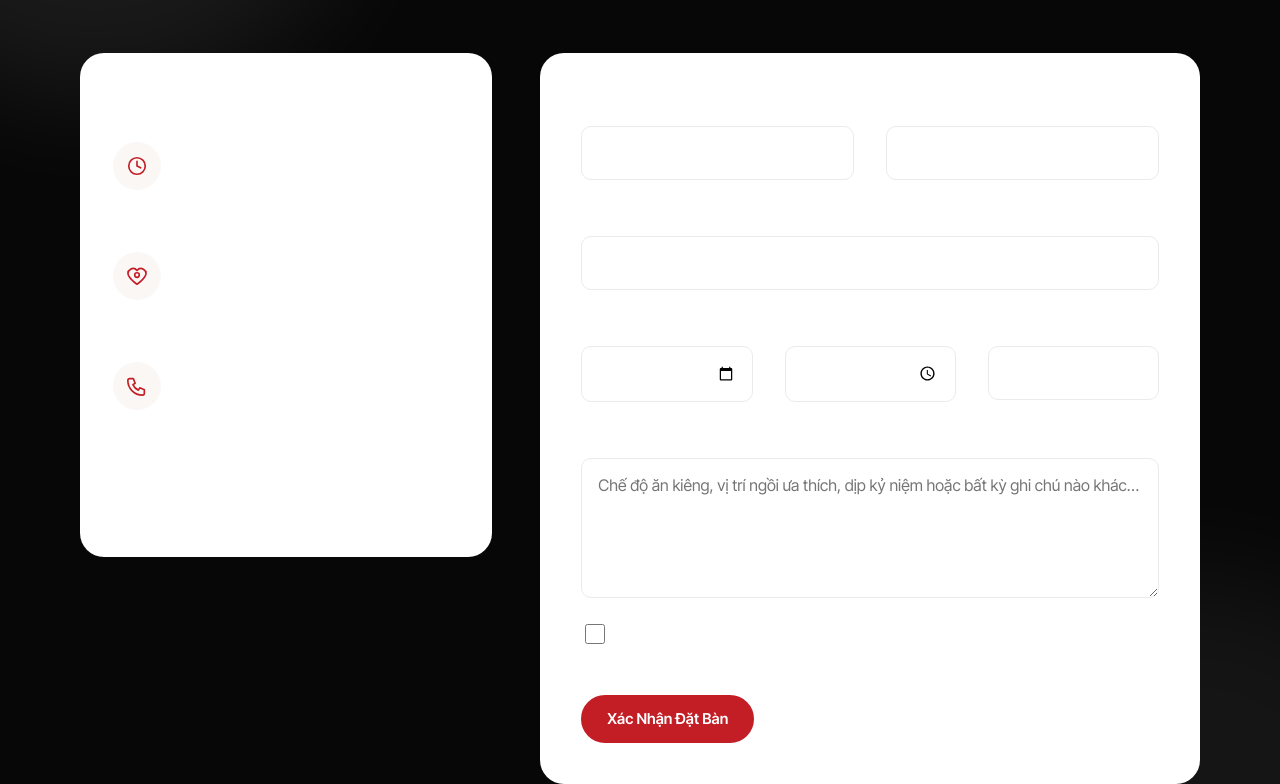
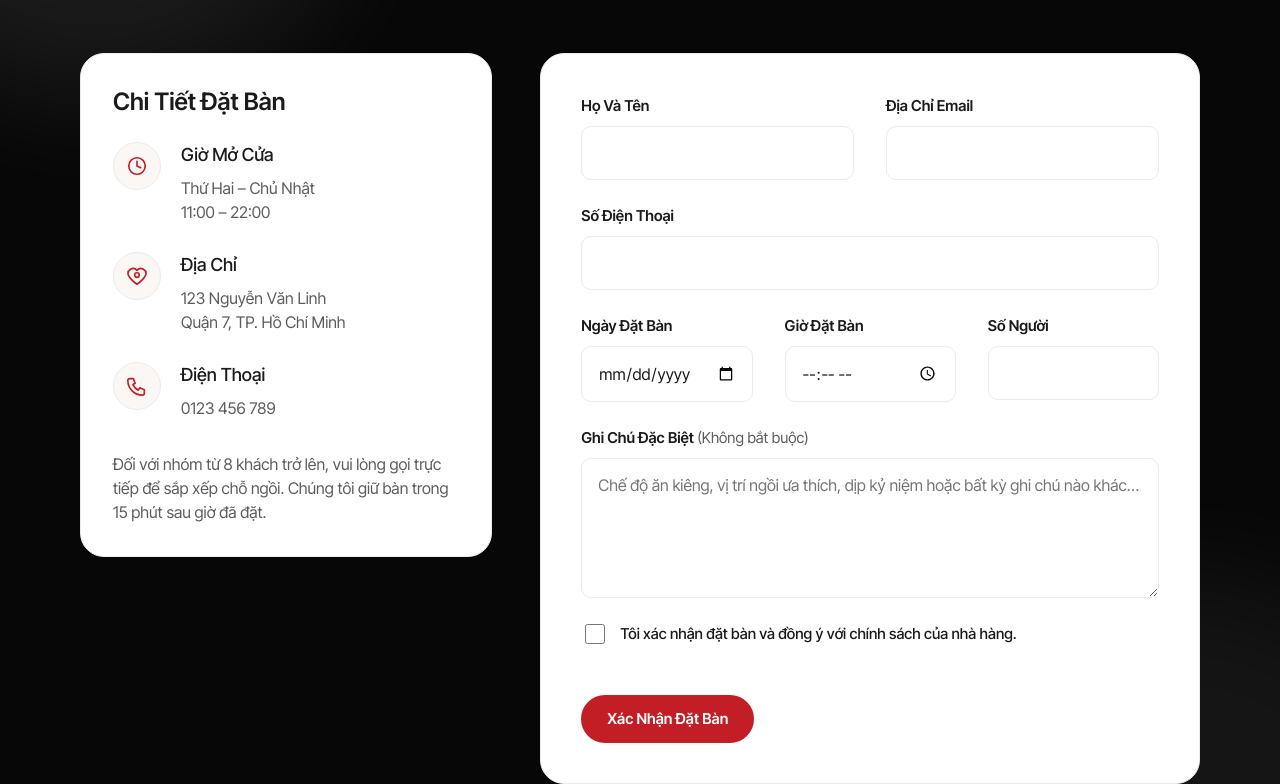
Before and after one commit to NguyenMinhHuy0315/0101_03-EATO-, a plain HTML site: page reservation.html in a window 1280 px wide. Shown: the part 775-1559 px from the top of the page. Drawn offline with Linux system fonts and the light colour scheme.

Commit message:
Fix reservation page text color

```diff
--- a/reservation.html
+++ b/reservation.html
@@ -19,8 +19,12 @@
   @media (max-width: 899px) {
     .reservation-layout { grid-template-columns: 1fr; }
   }
-  .info-panel {
+  .info-panel,
+  .form-card {
     background: var(--color-white);
+    color: #1a1a1a;
+    --color-text-muted: #5c5c5c;
+    --color-abu-stroke: #ebebeb;
     border: 1px solid var(--color-abu-stroke);
     border-radius: var(--radius-lg);
     padding: 32px;
@@ -28,9 +32,6 @@
   .info-panel .feature-list { gap: 28px; }
   .info-panel .feature-item .feature-icon { width: 48px; height: 48px; }
   .form-card {
-    background: var(--color-white);
-    border: 1px solid var(--color-abu-stroke);
-    border-radius: var(--radius-lg);
     padding: 40px;
   }
   @media (max-width: 599px) {
```
